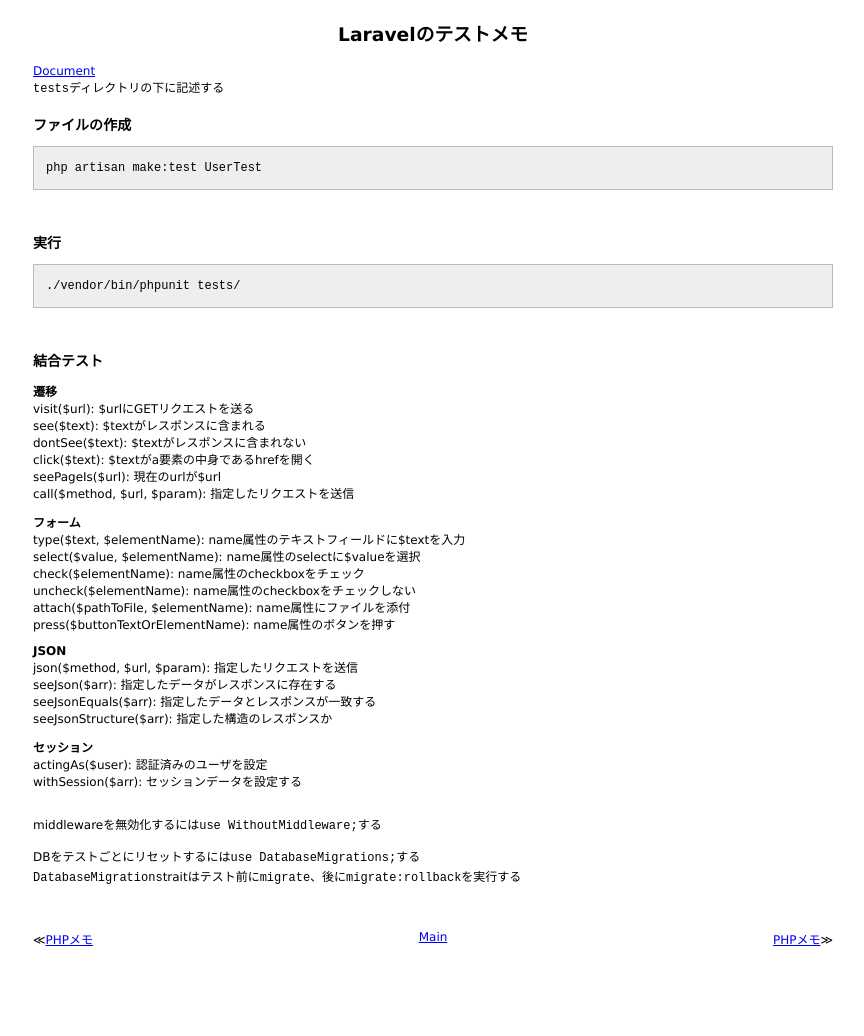
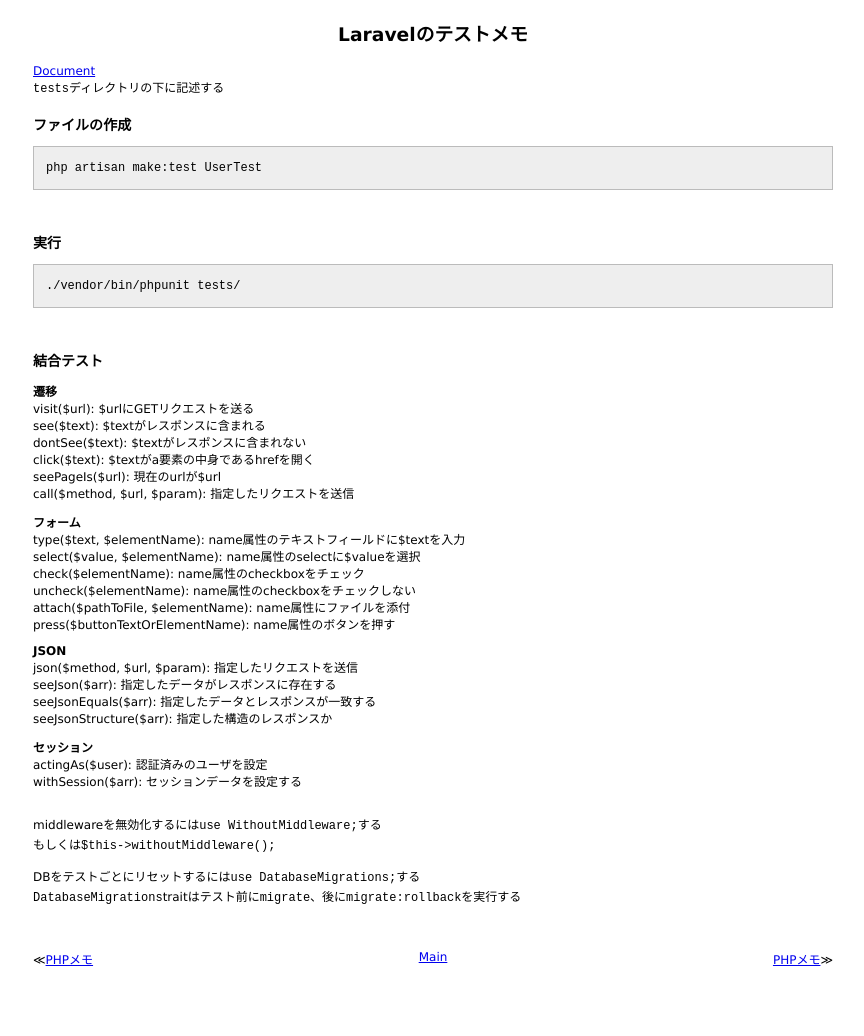
Before and after one commit to 38elements/38elements.github.com, a Jekyll site: the page built from _posts/2016-05-25-laravel-test.md, in a window 1280 px wide. Shown: the whole page, without its empty margins (207-1071 px from the left). Built offline with Jekyll 4.4.1, drawn with Linux system fonts in a browser that asks for light colours.

Commit message:
Update 2016-05-25-laravel-test.md

```diff
--- a/_posts/2016-05-25-laravel-test.md
+++ b/_posts/2016-05-25-laravel-test.md
@@ -49,6 +49,7 @@ withSession($arr): セッションデータを設定する
 <br>
 
 middlewareを無効化するには`use WithoutMiddleware;`する
+もしくは`$this->withoutMiddleware();`
 
 DBをテストごとにリセットするには`use DatabaseMigrations;`する
 `DatabaseMigrations`traitはテスト前に`migrate`、後に`migrate:rollback`を実行する
```
